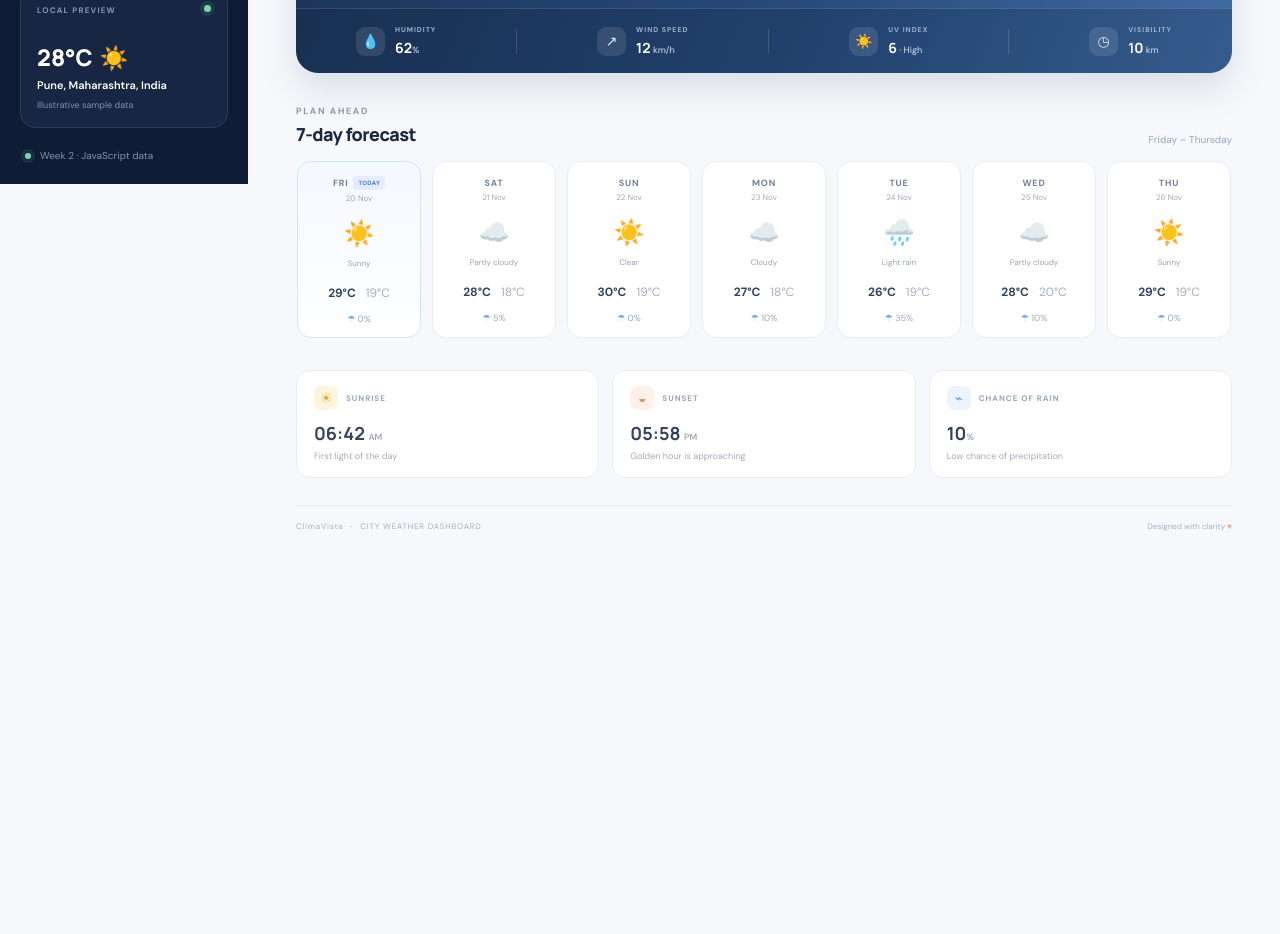
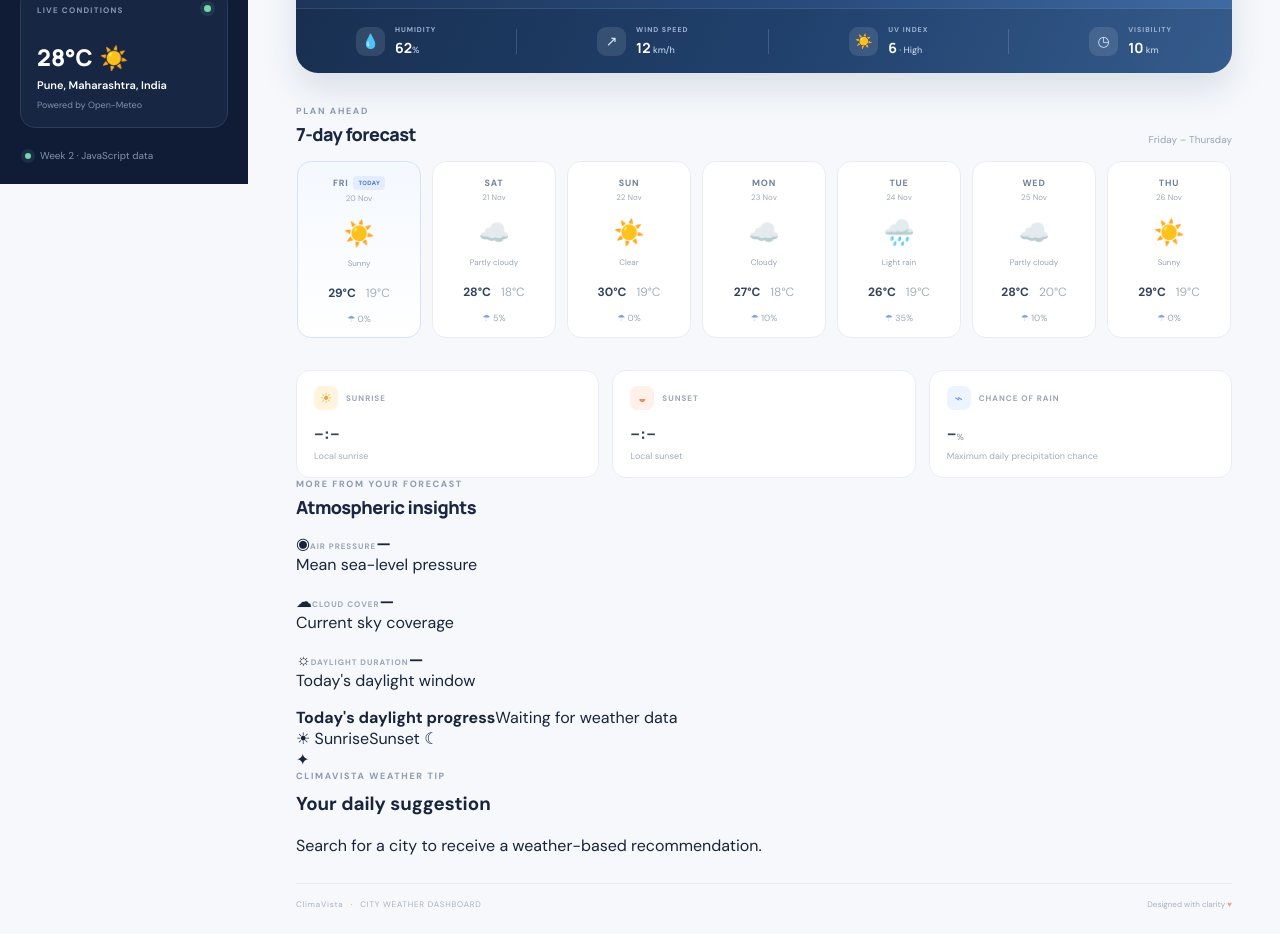
Before and after one commit to malavikamanoj640-tech/ClimaVista, a plain HTML site: page index.html in a window 1280 px wide. Shown: the part 616-1550 px from the top of the page. Before the commit the page ends 1172 px from the top, so only its background shows below. Drawn offline with Linux system fonts and the light colour scheme.

Commit message:
Update weather display and search functionality

```diff
--- a/index.html
+++ b/index.html
@@ -45,7 +45,7 @@
             <div class="sidebar-bottom">
                 <div class="mini-weather">
                     <div class="mini-weather-top">
-                        <span>LOCAL PREVIEW</span>
+                        <span>LIVE CONDITIONS</span>
                         <span class="live-dot" aria-hidden="true"></span>
                     </div>
                     <div class="mini-temp">
@@ -53,7 +53,7 @@
                         <span aria-hidden="true">☀️</span>
                     </div>
                     <div class="mini-place" id="mini-city">Pune, Maharashtra</div>
-                    <div class="mini-note">Illustrative sample data</div>
+                    <div class="mini-note" id="mini-note">Powered by Open-Meteo</div>
                 </div>
                 <div class="sidebar-footer">
                     <span class="status-dot" aria-hidden="true"></span>
@@ -72,7 +72,7 @@
                 </div>
 
                 <div class="topbar-right">
-                    <time class="date-label" id="current-date" aria-label="Today's date"></time>
+                    <time class="date-label" id="topbar-date" aria-label="Today's date"></time>
                     <div class="avatar" aria-label="Profile">MM</div>
                 </div>
             </header>
@@ -111,7 +111,7 @@
         00:00:00 AM
     </span>
 </div>
-            <!-- Week 2 sample-data search: no live API is connected -->
+            <!-- Week 3 live weather search using Open-Meteo -->
             <section class="search-panel" aria-label="City search">
                 <form class="search-form" id="city-search">
                     <label class="sr-only" for="city-input">Enter a city name</label>
@@ -124,7 +124,7 @@
                         autocomplete="off"
                         aria-describedby="search-hint search-feedback"
                     >
-                    <button class="search-button" type="submit">
+                    <button class="search-button" id="search-button" type="submit">
                         <span>Search city</span>
                         <span aria-hidden="true">↗</span>
                     </button>
@@ -134,7 +134,7 @@
                     <span class="hint-spark" aria-hidden="true">✦</span>
                     Explore weather around the world
                     <span class="hint-separator" aria-hidden="true">·</span>
-                    Week 2 sample-data search
+                    Live weather search powered by Open-Meteo
                 </p>
                 <p class="search-feedback" id="search-feedback" role="status" aria-live="polite"></p>
             </section>
@@ -146,7 +146,7 @@
                         <p class="eyebrow">CURRENT CONDITIONS</p>
                         <h2 id="current-heading">Today's overview</h2>
                     </div>
-                    <span class="sample-tag"><span aria-hidden="true"></span> SAMPLE DATA</span>
+                    <span class="sample-tag live-tag" id="data-source-tag"><span aria-hidden="true"></span> LIVE WEATHER</span>
                 </div>
 
                 <article class="current-card" id="current-weather-card" aria-live="polite"></article>
@@ -176,8 +176,8 @@
                         <span class="detail-icon sun-icon" aria-hidden="true">☀</span>
                         <span class="detail-label">SUNRISE</span>
                     </div>
-                    <strong>06:42 <small>AM</small></strong>
-                    <p>First light of the day</p>
+                    <strong id="sunrise-value">--:--</strong>
+                    <p>Local sunrise</p>
                 </article>
 
                 <article class="detail-card">
@@ -185,8 +185,8 @@
                         <span class="detail-icon sunset-icon" aria-hidden="true">◒</span>
                         <span class="detail-label">SUNSET</span>
                     </div>
-                    <strong>05:58 <small>PM</small></strong>
-                    <p>Golden hour is approaching</p>
+                    <strong id="sunset-value">--:--</strong>
+                    <p>Local sunset</p>
                 </article>
 
                 <article class="detail-card">
@@ -194,8 +194,26 @@
                         <span class="detail-icon drop-icon" aria-hidden="true">⌁</span>
                         <span class="detail-label">CHANCE OF RAIN</span>
                     </div>
-                    <strong>10<small>%</small></strong>
-                    <p>Low chance of precipitation</p>
+                    <strong id="rain-chance-value">--<small>%</small></strong>
+                    <p>Maximum daily precipitation chance</p>
+                </article>
+            </section>
+
+            <section class="insights-section" aria-labelledby="insights-heading">
+                <div class="section-heading"><div><p class="eyebrow">MORE FROM YOUR FORECAST</p><h2 id="insights-heading">Atmospheric insights</h2></div></div>
+                <div class="insights-grid">
+                    <article class="insight-card"><span class="insight-icon">◉</span><span class="detail-label">AIR PRESSURE</span><strong id="pressure-value">—</strong><p>Mean sea-level pressure</p></article>
+                    <article class="insight-card"><span class="insight-icon">☁</span><span class="detail-label">CLOUD COVER</span><strong id="cloud-cover-value">—</strong><p>Current sky coverage</p></article>
+                    <article class="insight-card"><span class="insight-icon">☼</span><span class="detail-label">DAYLIGHT DURATION</span><strong id="daylight-value">—</strong><p>Today's daylight window</p></article>
+                </div>
+                <article class="daylight-card">
+                    <div class="daylight-heading"><strong>Today's daylight progress</strong><span id="daylight-progress-label">Waiting for weather data</span></div>
+                    <div class="daylight-track"><span id="daylight-progress"></span></div>
+                    <div class="daylight-ends"><span>☀ Sunrise</span><span>Sunset ☾</span></div>
+                </article>
+                <article class="recommendation-card" id="weather-recommendation">
+                    <span class="recommendation-symbol" aria-hidden="true">✦</span>
+                    <div><p class="eyebrow">CLIMAVISTA WEATHER TIP</p><h3 id="recommendation-title">Your daily suggestion</h3><p id="recommendation-text">Search for a city to receive a weather-based recommendation.</p></div>
                 </article>
             </section>
 
```
